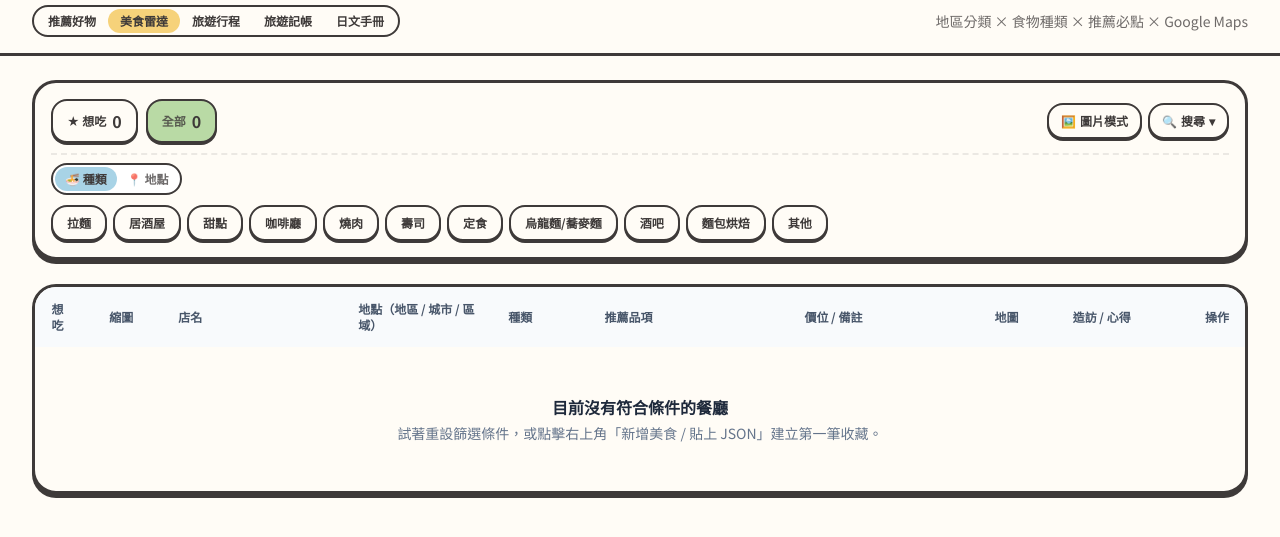
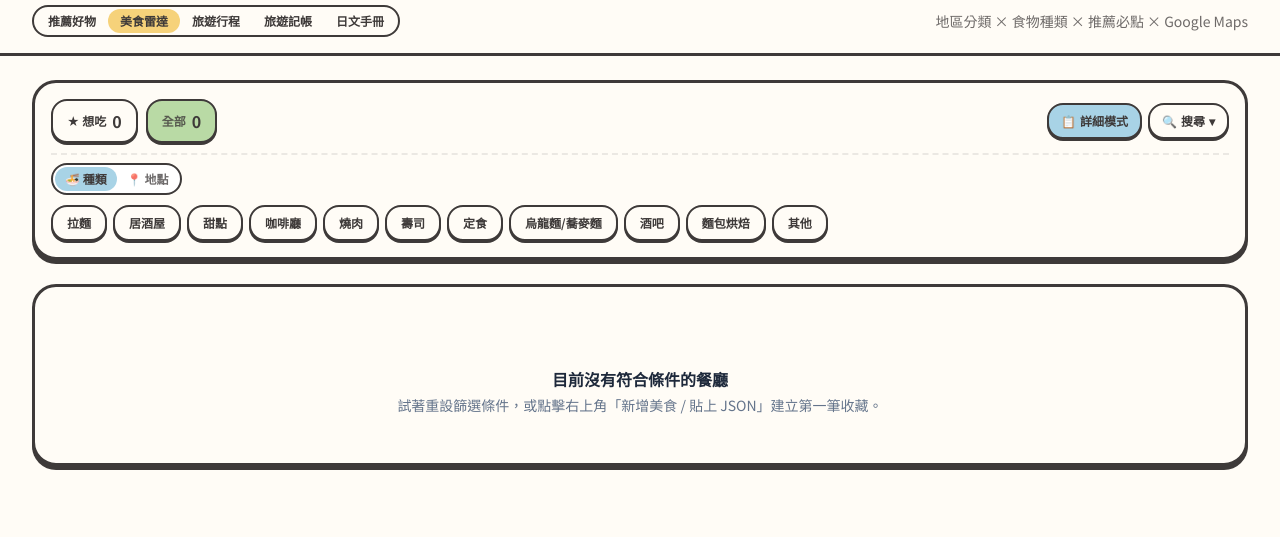
Before and after one commit to elia1306/shopping-evaluator, a plain HTML site: page food.html in a window 1280 px wide. Shown: the part 59-596 px from the top of the page. Drawn offline with nearby package versions, Linux system fonts and the light colour scheme; a web font is replaced by a local one.

Commit message:
feat: default to image-only mode in index.html and food.html across view and share modes

```diff
--- a/food.html
+++ b/food.html
@@ -449,7 +449,7 @@
     let sharedTrip = null;
     let spots = [];
     let quickFilterMode = 'type'; // 'type' | 'location'
-    let foodDisplayMode = localStorage.getItem('ehon_food_display_mode') === 'image' ? 'image' : 'detail';
+    let foodDisplayMode = localStorage.getItem('ehon_food_display_mode') === 'detail' ? 'detail' : 'image';
     let filters = {
       region: '全部',
       city: '全部',
```
Also changed, not shown: index.html (+1 -1 lines).
